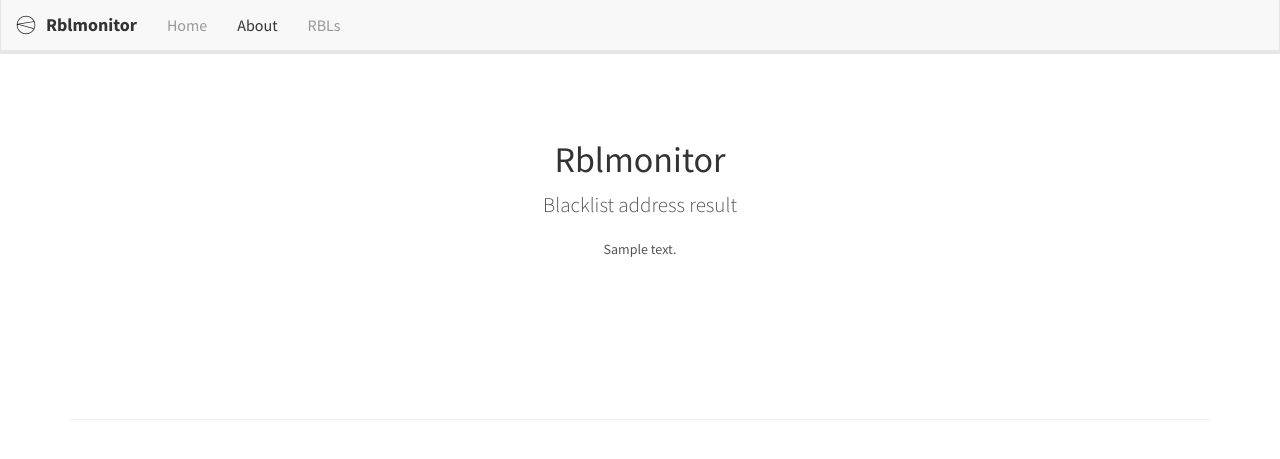
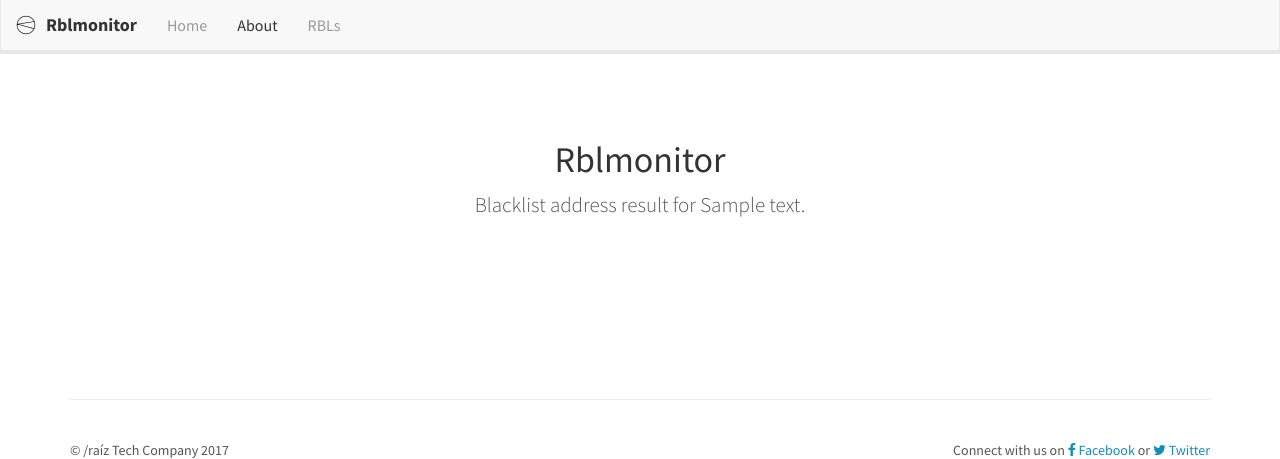
Before and after one commit to speedlight/rblmonitor, a Django app: template src/rbls/templates/rbl_check.html in a window 1280 px wide. Shown: the top 459 px of the page. Run offline with Django 3.2, Linux system fonts and the light colour scheme; the template is opened without the code that fills it: most values are stand-ins (such as "Sample title", 1, 10 or a date in 2020); some libraries are stand-ins or nearby versions.

Commit message:
rbl check view minor fix

```diff
--- a/src/rbls/templates/rbl_check.html
+++ b/src/rbls/templates/rbl_check.html
@@ -17,8 +17,8 @@
     <div class="row">
       <div class="col-md-12 text-center">
         <h1>{% include "_brandname.html" %}</h1>
-        <p class="lead">Blacklist address result</p>
-        {{ address }}
+        <p class="lead">Blacklist address result for {{ address }}</p>
+
       </div>
     </div>
   </div>
```
